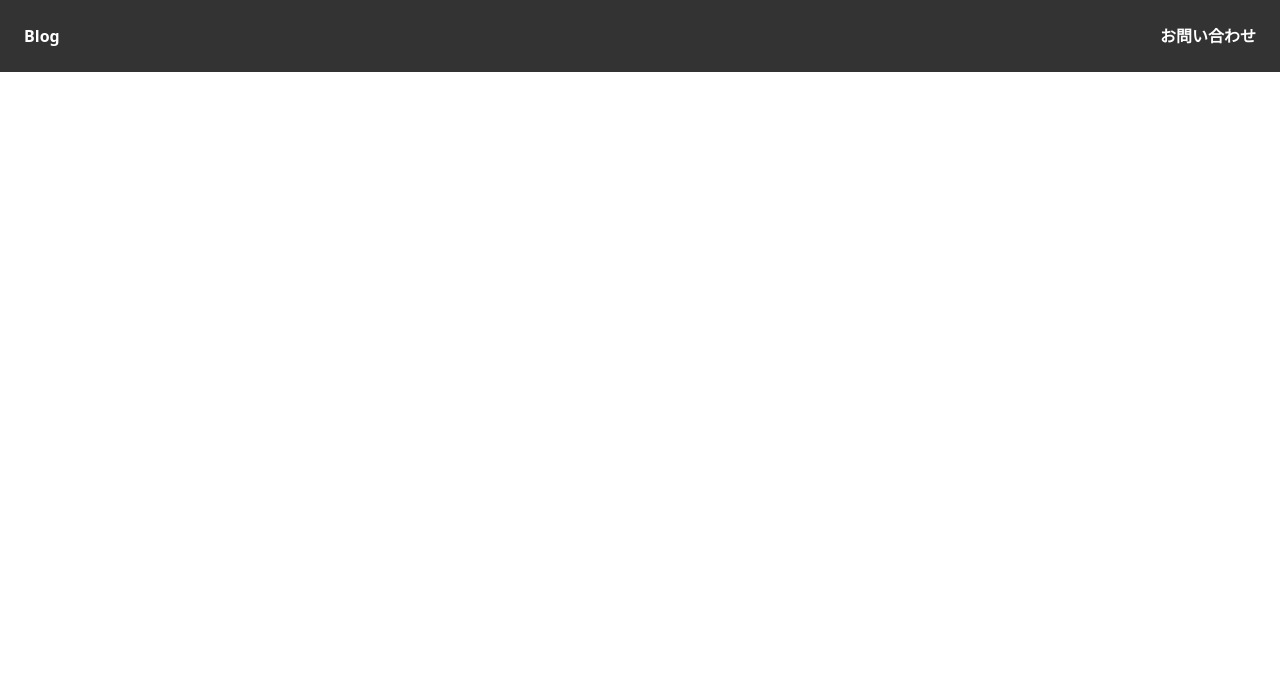
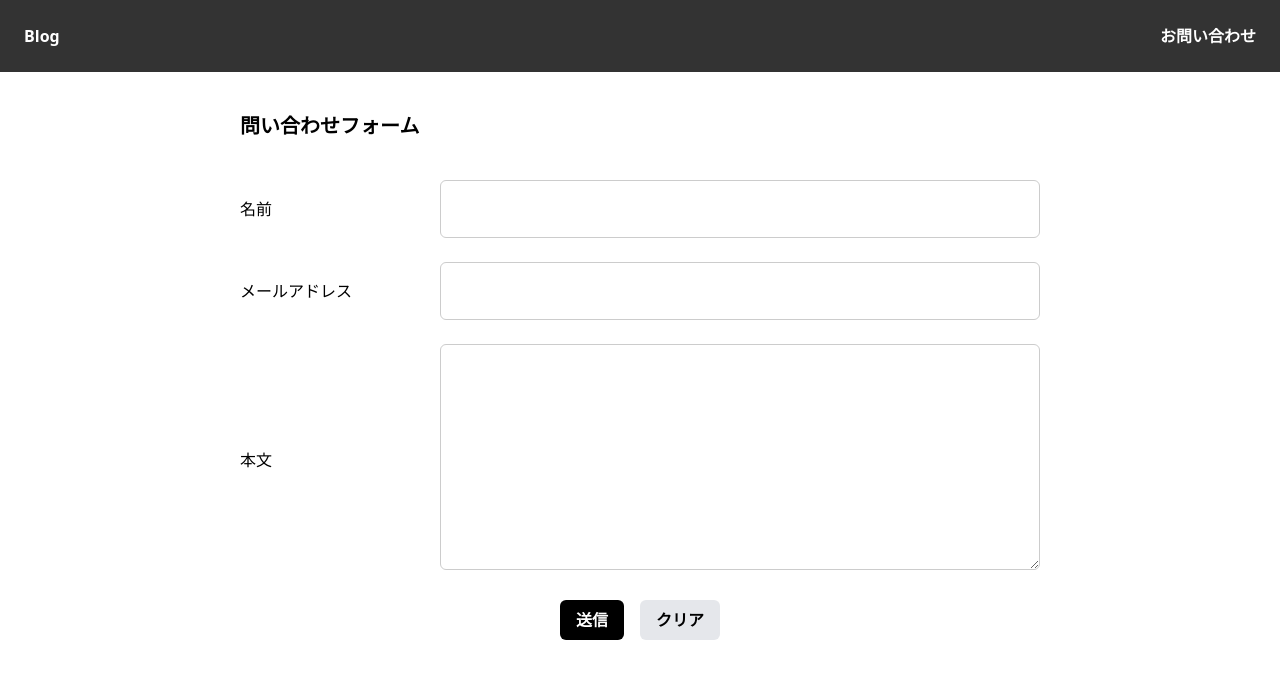
Before and after one commit to is264/test-app, a React (Vite) app: page /contact in a window 1280 px wide. Before the commit this address had no page. Shown: the top 678 px of the page. Built offline with nearby package versions, Linux system fonts and the light colour scheme.

Commit message:
課題4の実装

```diff
--- a/package.json
+++ b/package.json
@@ -14,7 +14,8 @@
     "react": "^19.1.1",
     "react-dom": "^19.1.1",
     "react-router-dom": "^7.9.4",
-    "tailwindcss": "^4.1.16"
+    "tailwindcss": "^4.1.16",
+    "zod": "^3.23.8"
   },
   "devDependencies": {
     "@eslint/js": "^9.36.0",
--- a/src/App.jsx
+++ b/src/App.jsx
@@ -1,5 +1,6 @@
 import { Route, Routes } from "react-router-dom";
 import { Header } from "./components/Header";
+import Contact from "./pages/Contact";
 import Post from "./pages/Post";
 import Posts from "./pages/Posts";
 
@@ -10,6 +11,7 @@ export default function App() {
       <Routes>
         <Route path="/" element={<Posts />} />
         <Route path="/posts/:id" element={<Post />} />
+        <Route path="/contact" element={<Contact />} />
       </Routes>
     </>
   );
--- /dev/null
+++ b/src/components/ErrorMessage.jsx
@@ -0,0 +1,9 @@
+import React from "react";
+
+export const ErrorMessage = (props) => {
+  return (
+    props.message && (
+      <p className="text-red-600 text-sm mt-1">{props.message}</p>
+    )
+  );
+};
--- /dev/null
+++ b/src/components/FormGroup.jsx
@@ -0,0 +1,5 @@
+import React from "react";
+
+export const FormGroup = (props) => {
+  return <div className="flex items-center mb-6">{props.children}</div>;
+};
--- a/src/components/Header.jsx
+++ b/src/components/Header.jsx
@@ -1,14 +1,13 @@
-/**
- * ヘッダー
- */
+import { Link } from "react-router-dom";
+
 export const Header = () => {
   return (
     <header className="flex justify-between items-center h-[72px] p-6 bg-[#333] text-white font-bold">
       <h1>
-        <a href="/">Blog</a>
+        <Link to="/">Blog</Link>
       </h1>
       <nav className="flex items-center gap-4">
-        <a href="/contact">お問い合わせ</a>
+        <Link to="/contact">お問い合わせ</Link>
       </nav>
     </header>
   );
--- /dev/null
+++ b/src/components/Input.jsx
@@ -0,0 +1,14 @@
+import React from "react";
+
+export const Input = (props) => {
+  return (
+    <input
+      type={props.type}
+      id={props.id}
+      value={props.value}
+      onChange={props.onChangeHandler}
+      disabled={props.disabled}
+      className="w-full p-4 border border-[#ccc] rounded-md"
+    />
+  );
+};
--- /dev/null
+++ b/src/components/Label.jsx
@@ -0,0 +1,9 @@
+import React from "react";
+
+export const Label = (props) => {
+  return (
+    <label htmlFor={props.htmlFor} className="w-[200px]">
+      {props.text}
+    </label>
+  );
+};
--- /dev/null
+++ b/src/components/TextArea.jsx
@@ -0,0 +1,14 @@
+import React from "react";
+
+export const TextArea = (props) => {
+  return (
+    <textarea
+      id={props.id}
+      rows={props.rows}
+      value={props.value}
+      onChange={props.onChangeHandler}
+      disabled={props.disabled}
+      className="w-full p-4 border border-[#ccc] rounded-md"
+    />
+  );
+};
--- /dev/null
+++ b/src/pages/Contact.jsx
@@ -0,0 +1,145 @@
+import { React, useState } from "react";
+import { ZodError } from "zod";
+import { ErrorMessage } from "../components/ErrorMessage";
+import { FormGroup } from "../components/FormGroup";
+import { Input } from "../components/Input";
+import { Label } from "../components/Label";
+import { TextArea } from "../components/TextArea";
+import { API_BASE_URL } from "../const";
+import { contactSchema } from "../schemas/contactSchema";
+
+export default function Contact() {
+  const [form, setForm] = useState({
+    name: "",
+    email: "",
+    message: "",
+  });
+  const [errors, setErrors] = useState({});
+  const [isSubmitting, setIsSubmitting] = useState(false);
+
+  /**
+   * 入力フォーム更新時のハンドラー
+   */
+  const handleChange = (e) => {
+    setForm({
+      ...form,
+      [e.target.id]: e.target.value,
+    });
+  };
+
+  /**
+   * 入力フォームクリア時のハンドラー
+   */
+  const handleClear = () => {
+    setForm({
+      name: "",
+      email: "",
+      message: "",
+    });
+    setErrors({});
+  };
+
+  /**
+   * 送信ボタンクリック時のハンドラー
+   */
+  const handleSubmit = async (e) => {
+    e.preventDefault();
+    setIsSubmitting(true);
+
+    try {
+      // 入力フォームのバリデーション
+      contactSchema.parse(form);
+      // 入力フォーム送信
+      await fetch(`${API_BASE_URL}/contacts`, {
+        method: "POST",
+        body: JSON.stringify(form),
+      });
+      // 送信完了メッセージ表示
+      alert("送信しました。");
+      // 入力フォームクリア
+      handleClear();
+    } catch (error) {
+      if (error instanceof ZodError) {
+        const fieldErrors = {};
+        error.issues.forEach((err) => {
+          if (!fieldErrors[err.path[0]]) {
+            // 最初のエラーのみ保持
+            fieldErrors[err.path[0]] = err.message;
+          }
+        });
+        setErrors(fieldErrors);
+      } else {
+        console.error("送信エラー:", error);
+      }
+    } finally {
+      setIsSubmitting(false);
+    }
+  };
+
+  return (
+    <div className="w-[800px] mx-auto my-10">
+      <div className="mb-10 text-xl font-bold">問い合わせフォーム</div>
+      <div className="">
+        <form>
+          <FormGroup>
+            <Label htmlFor="name" text="名前" />
+            <div className="flex-1">
+              <Input
+                type="text"
+                id="name"
+                value={form.name}
+                onChangeHandler={handleChange}
+                disabled={isSubmitting}
+              />
+              <ErrorMessage message={errors.name} />
+            </div>
+          </FormGroup>
+          <FormGroup>
+            <Label htmlFor="email" text="メールアドレス" />
+            <div className="flex-1">
+              <Input
+                type="email"
+                id="email"
+                value={form.email}
+                onChangeHandler={handleChange}
+                disabled={isSubmitting}
+              />
+              <ErrorMessage message={errors.email} />
+            </div>
+          </FormGroup>
+          <FormGroup>
+            <Label htmlFor="message" text="本文" />
+            <div className="flex-1">
+              <TextArea
+                id="message"
+                rows={8}
+                value={form.message}
+                onChangeHandler={handleChange}
+                disabled={isSubmitting}
+              />
+              <ErrorMessage message={errors.message} />
+            </div>
+          </FormGroup>
+          <div className="flex justify-center items-center gap-4">
+            <button
+              type="submit"
+              onClick={handleSubmit}
+              disabled={isSubmitting}
+              className="bg-black text-white font-bold px-4 py-2 rounded-md"
+            >
+              送信
+            </button>
+            <button
+              type="button"
+              onClick={handleClear}
+              disabled={isSubmitting}
+              className="bg-gray-200 text-black font-bold px-4 py-2 rounded-md"
+            >
+              クリア
+            </button>
+          </div>
+        </form>
+      </div>
+    </div>
+  );
+}
--- /dev/null
+++ b/src/schemas/contactSchema.js
@@ -0,0 +1,16 @@
+import { z } from "zod";
+
+export const contactSchema = z.object({
+  name: z
+    .string()
+    .min(1, "名前は必須です。")
+    .max(30, "名前は30文字以内で入力してください。"),
+  email: z
+    .string()
+    .min(1, "メールアドレスは必須です。")
+    .email("正しいメールアドレスを入力してください。"),
+  message: z
+    .string()
+    .min(1, "本文は必須です。")
+    .max(500, "本文は500文字以内で入力してください。"),
+});
```
Also changed, not shown: 1 other file (tests, documents, lock files or other folders).
